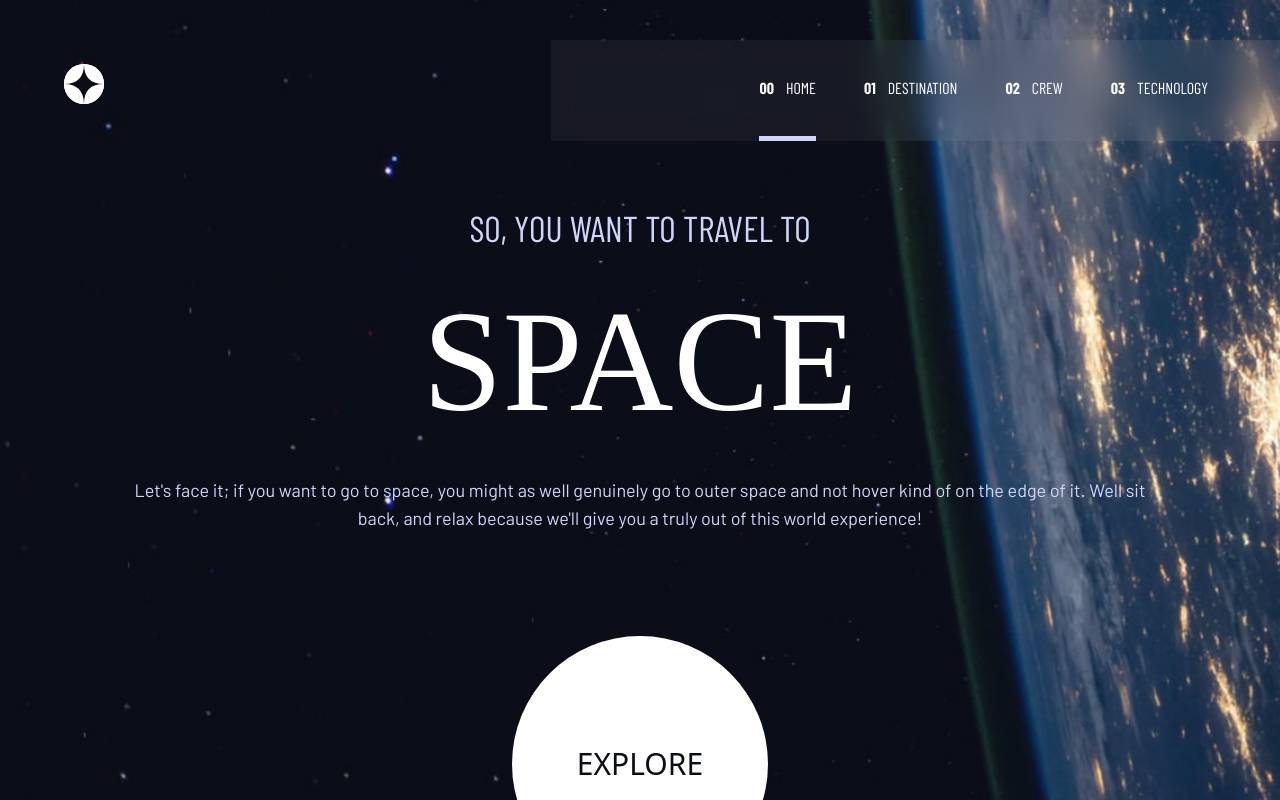
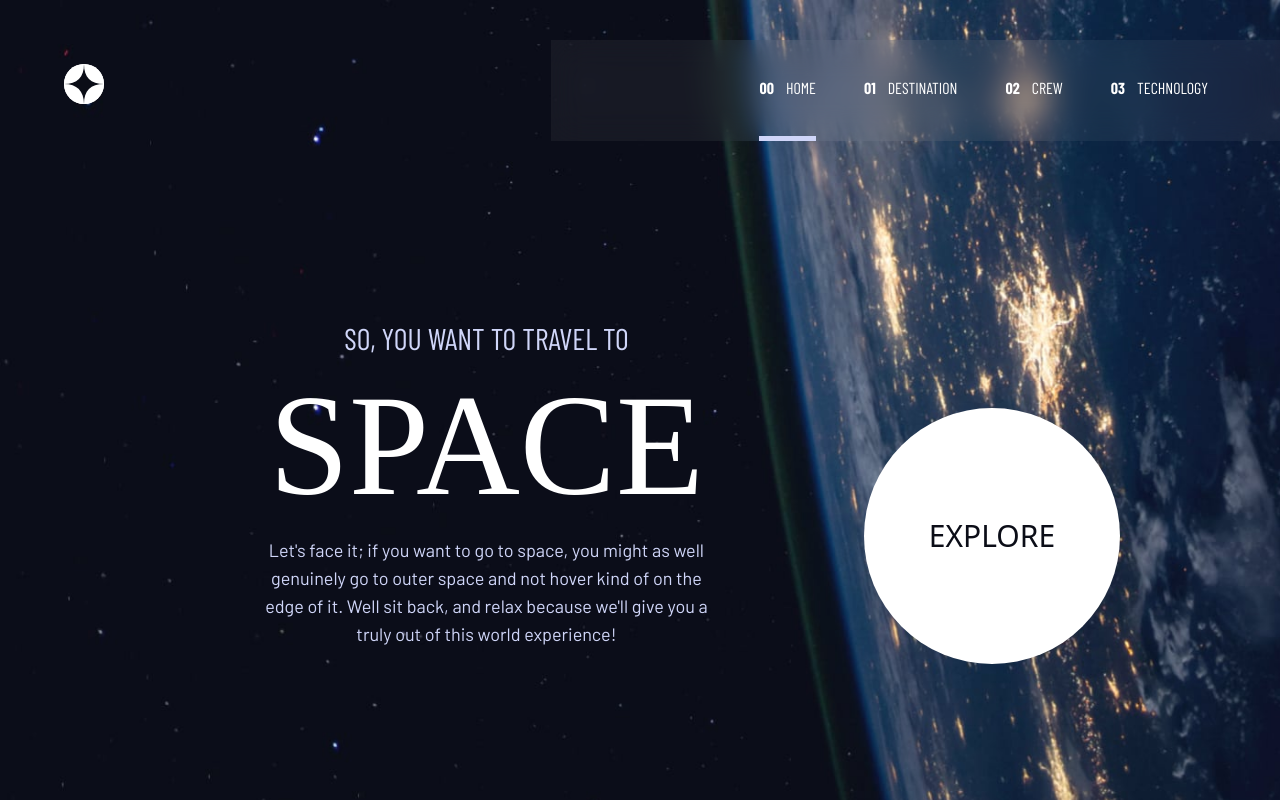
Before and after one commit to Mikwuegbu/spaceTourism, a React (Vite) app: page / in a window 1280 px wide. Shown: the top 800 px of the page. Built offline with nearby package versions, Linux system fonts and the light colour scheme; a web font is replaced by a local one.

Commit message:
desktop home

```diff
--- a/src/pages/Home.jsx
+++ b/src/pages/Home.jsx
@@ -2,18 +2,20 @@ import { Link } from 'react-router-dom';
 
 const Home = () => (
 	<div className="bg-bgMobileHome bg-cover min-h-screen md:bg-bgTabletHome lg:bg-bgDesktopHome">
-		<div className="flex flex-col justify-center px-6 text-center pt-36 md:pt-52 text-white space-y-6 pb-24">
-			<div className="font-balowCondensed text-2xl md:text-4xl font-normal leading-4 text-lightBlue">
+		<div className="flex flex-col lg:flex-row justify-center lg:justify-between px-6 lg:px-40 text-center pt-36 lg:pt-80 md:pt-52 text-white space-y-6 pb-24">
+			<div className="lg:w-[68%]">
+				<div className="font-balowCondensed text-2xl md:text-4xl lg:text-3xl font-normal leading-4 text-lightBlue">
 					SO, YOU WANT TO TRAVEL TO
 				</div>
 				<div className="font-Bellefair font-normal text-[80px] md:text-[144px] md:leading-tight">
 					SPACE
 				</div>
-			<div className="font-balowRegular font-normal md:text-lg text-lightBlue text-base pb-24 md:pb-20 md:px-24">
+				<div className="font-balowRegular font-normal md:text-lg text-lightBlue text-base pb-24 md:pb-20 md:px-24 lg:w-full">
 					Let&apos;s face it; if you want to go to space, you might as well
 					genuinely go to outer space and not hover kind of on the edge of it.
-				Well sit back, and relax because we&apos;ll give you a truly out of this
-				world experience!
+					Well sit back, and relax because we&apos;ll give you a truly out of
+					this world experience!
+				</div>
 			</div>
 			<Link
 				to="/destination"
@@ -21,7 +23,6 @@ const Home = () => (
 			>
 				EXPLORE
 			</Link>
-			<div></div>
 		</div>
 	</div>
 );
```
Lines whose indentation alone changed are shown as unchanged.
